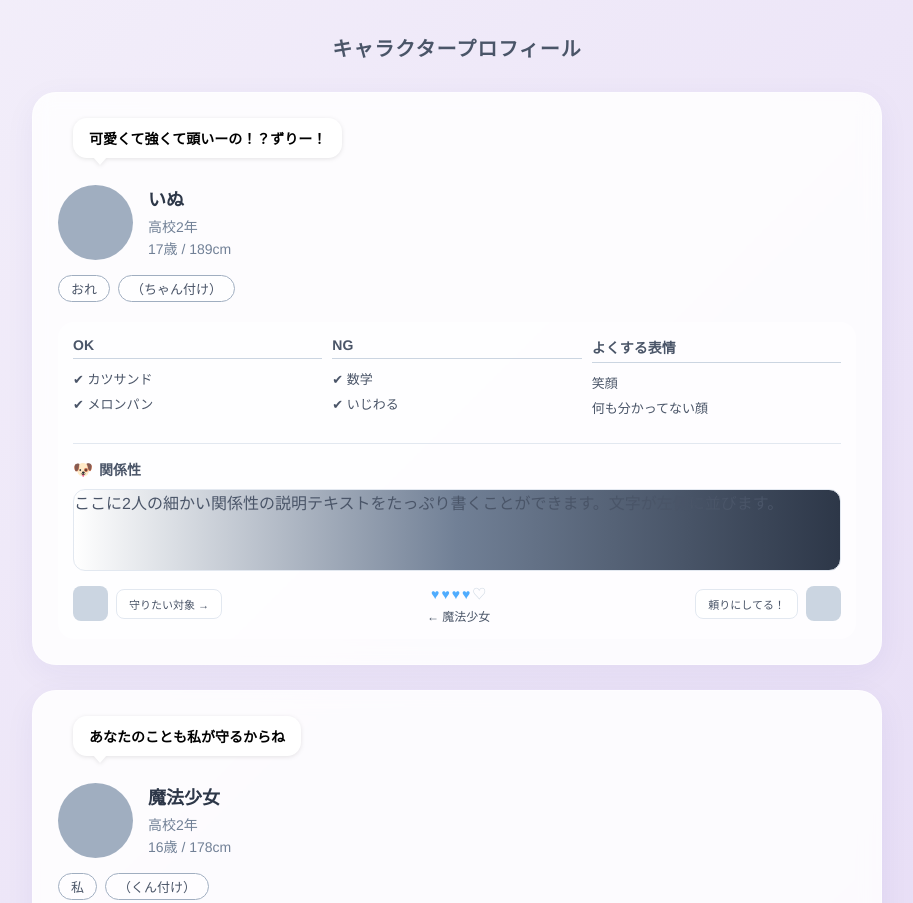
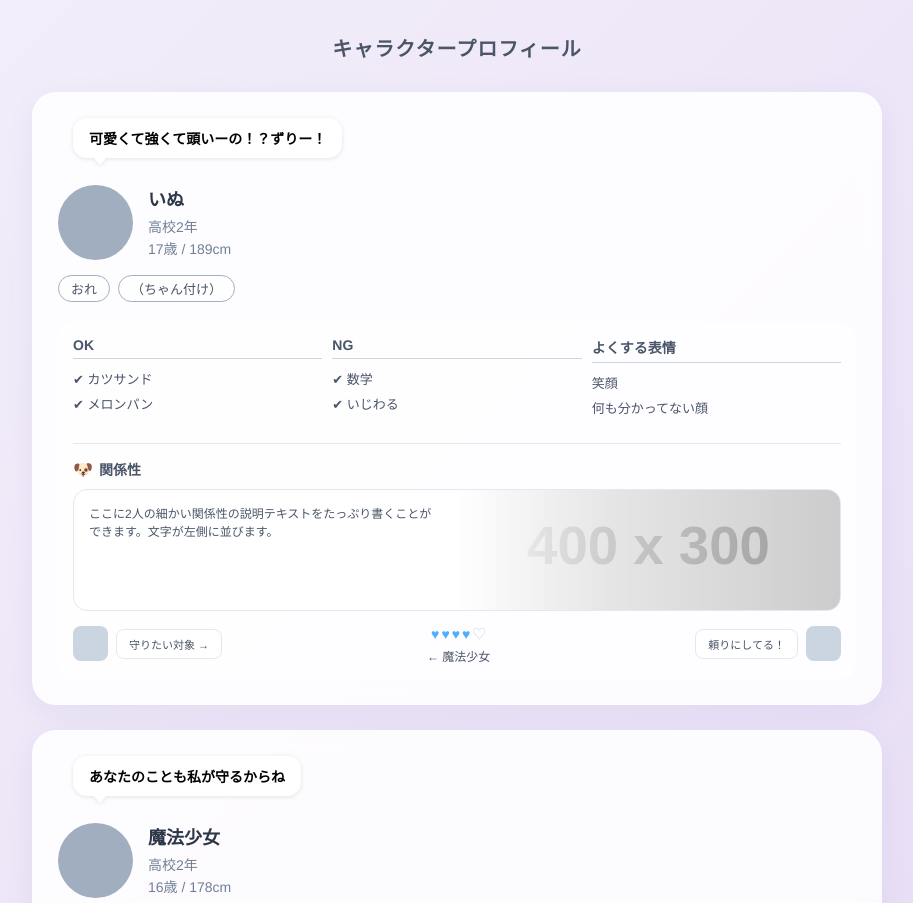
Before and after one commit to ln97q/ln97q, a plain HTML site: page index.html in a window 1280 px wide. Shown: the top 903 px of the page, without its empty margins (183-1096 px from the left). Drawn offline with Linux system fonts and the light colour scheme; placeholder pictures from the web are drawn by us.

Commit message:
Update style.css

```diff
--- a/style.css
+++ b/style.css
@@ -177,11 +177,45 @@ li {
   gap: 12px;
 }
 
+/* 文字とイラストが混ざり合う土台 */
 .rel-gradient-block {
-  height: 80px;
-  border-radius: 12px;
-  background: linear-gradient(to right, #ffffff 0%, #718096 50%, #2d3748 100%);
+  height: 120px;
+  border-radius: 14px;
+  background: #ffffff; /* 左側は真っ白な背景 */
   border: 1px solid #e2e8f0;
+  display: flex;
+  overflow: hidden;
+  position: relative;
+}
+
+/* 左側のテキストエリア */
+.rel-text-side {
+  flex: 1;
+  padding: 15px;
+  font-size: 12px;
+  color: #4a5568;
+  line-height: 1.5;
+  z-index: 2;
+  overflow-y: auto;
+}
+
+/* 右側のイラストエリア */
+.rel-image-side {
+  width: 50%;
+  background-size: cover;
+  background-position: center;
+  position: relative;
+}
+
+/* 真ん中で白から透明に消えていくフェードマスク */
+.fade-mask {
+  position: absolute;
+  top: 0;
+  left: 0;
+  width: 100%;
+  height: 100%;
+  background: linear-gradient(to right, #ffffff 0%, rgba(255, 255, 255, 0.5) 40%, transparent 100%);
+  z-index: 1;
 }
 
 .rel-chat-area {
@@ -221,7 +255,7 @@ li {
 }
 
 .heart-icon.filled {
-  color: #4facfe; /* 青いハート */
+  color: #4facfe;
 }
 
 .rel-bubble-left, .rel-bubble-right {
```
